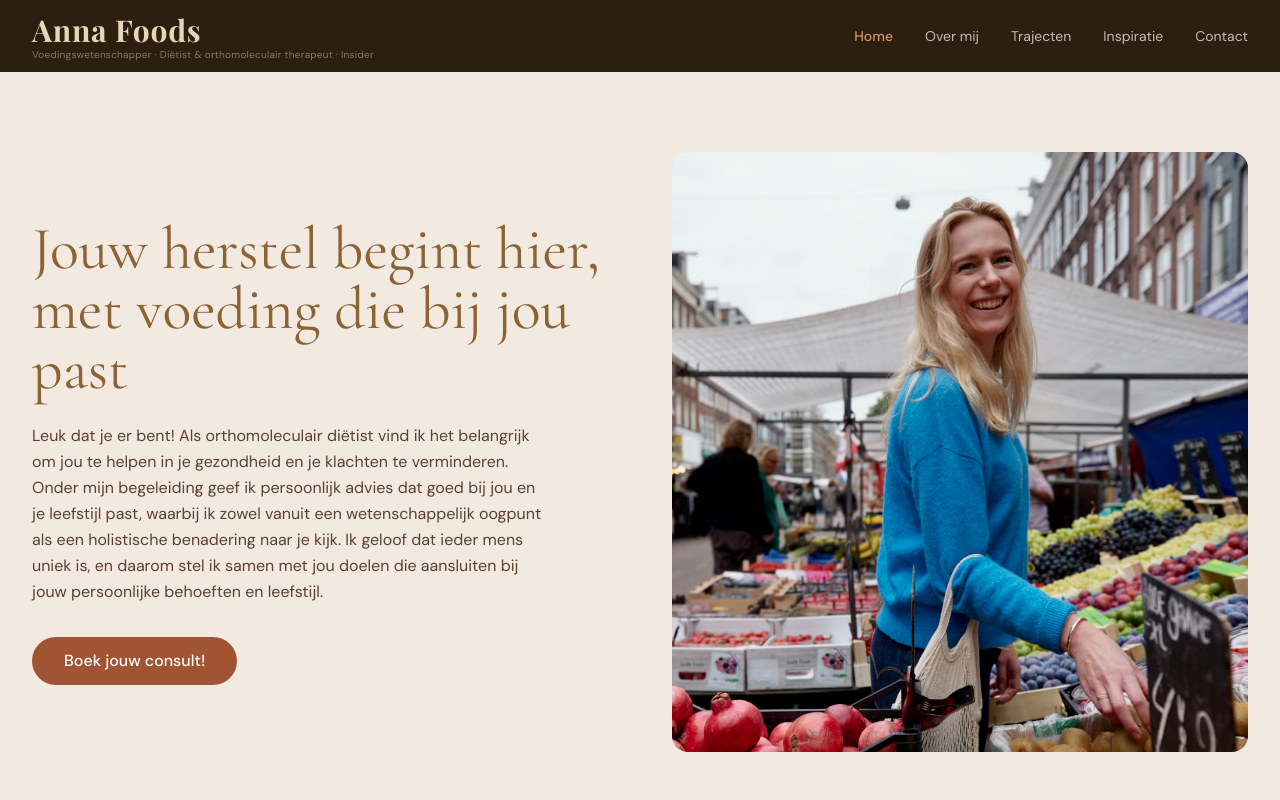
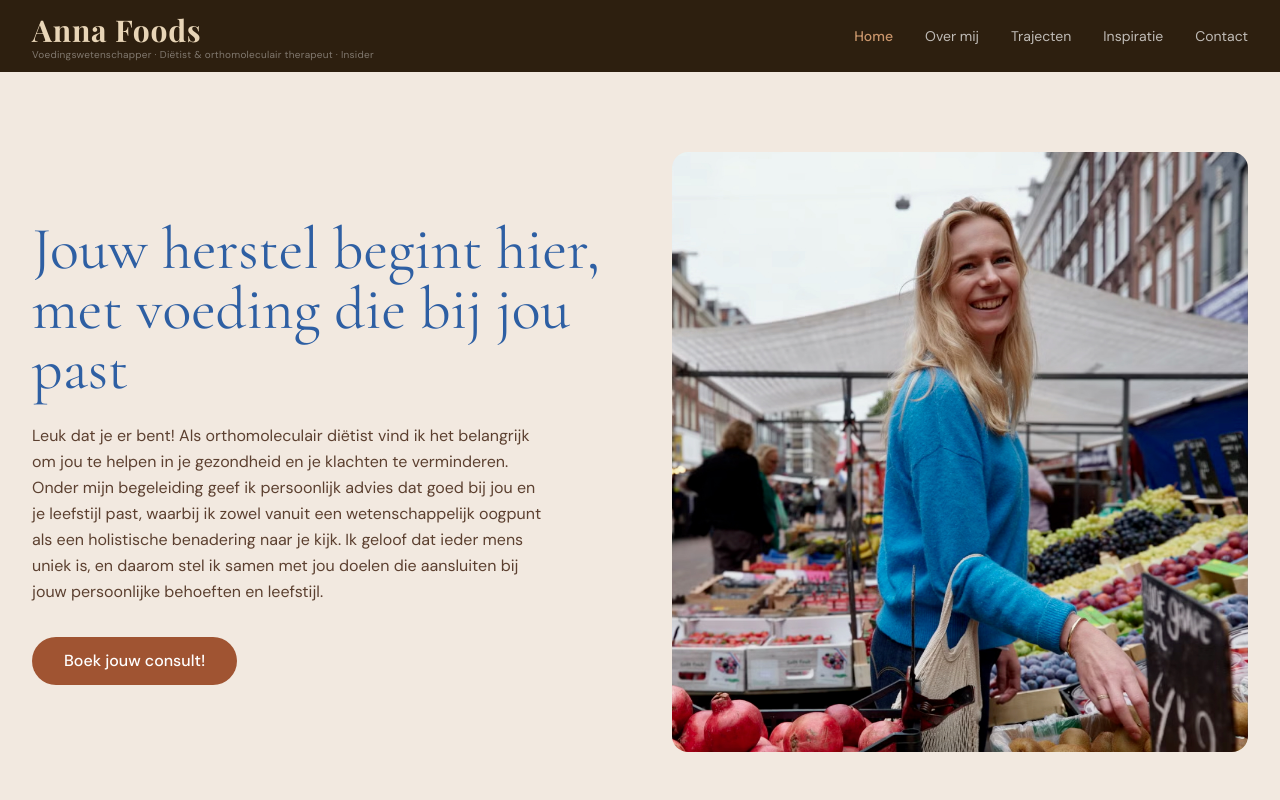
Before and after one commit to annafoods/annafoods, a Next.js app: page / in a window 1280 px wide. Shown: the top 800 px of the page. Built offline with nearby package versions, Linux system fonts and the light colour scheme.

Commit message:
Hero titel blauw

```diff
--- a/app/page.tsx
+++ b/app/page.tsx
@@ -84,7 +84,7 @@ export default function HomePage() {
         <div className="max-w-7xl mx-auto px-4 sm:px-6 lg:px-8 py-14 lg:py-20">
           <div className="grid grid-cols-1 lg:grid-cols-2 gap-12 lg:gap-16 items-center">
             <div>
-              <h1 className="font-heading text-4xl sm:text-5xl lg:text-6xl text-brown-gold leading-tight mb-6">
+              <h1 className="font-heading text-4xl sm:text-5xl lg:text-6xl text-blue-accent leading-tight mb-6">
                 Jouw herstel begint hier, met voeding die bij jou past
               </h1>
               <p className="font-body text-text-medium text-base leading-relaxed mb-8 max-w-lg">
```
